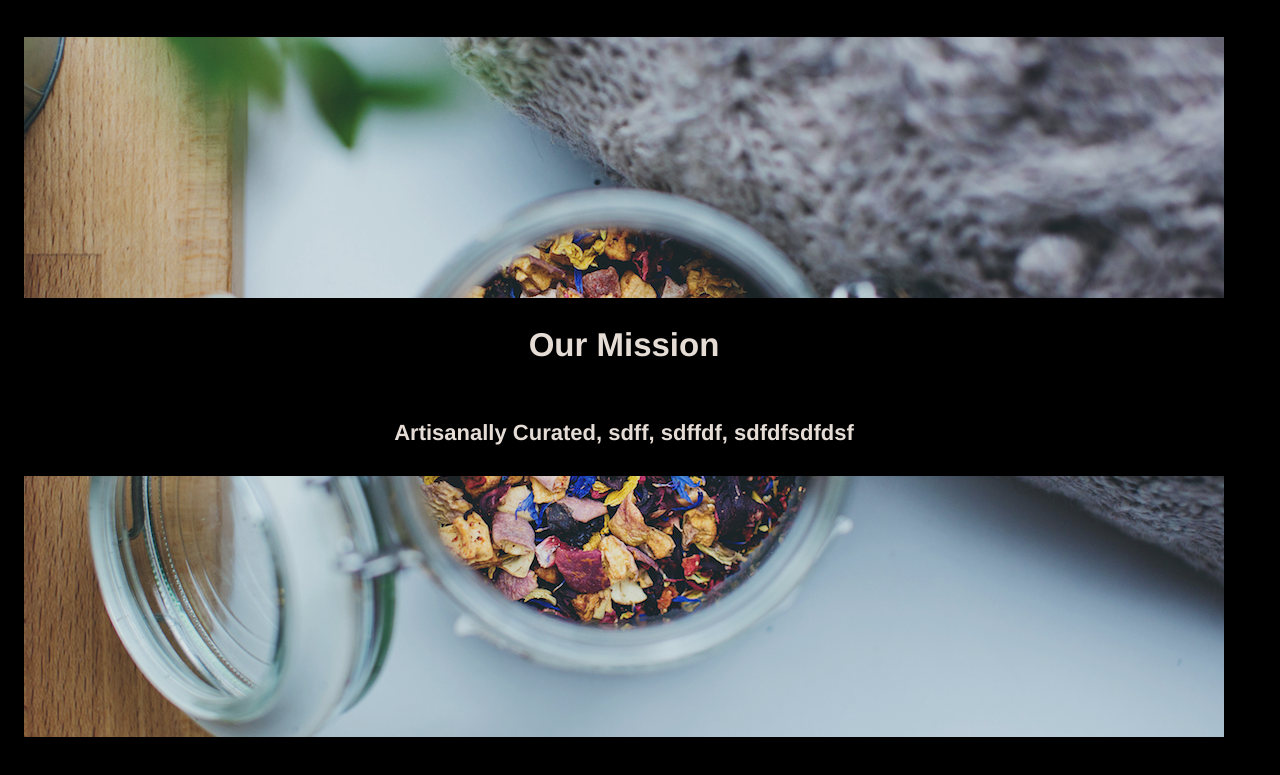
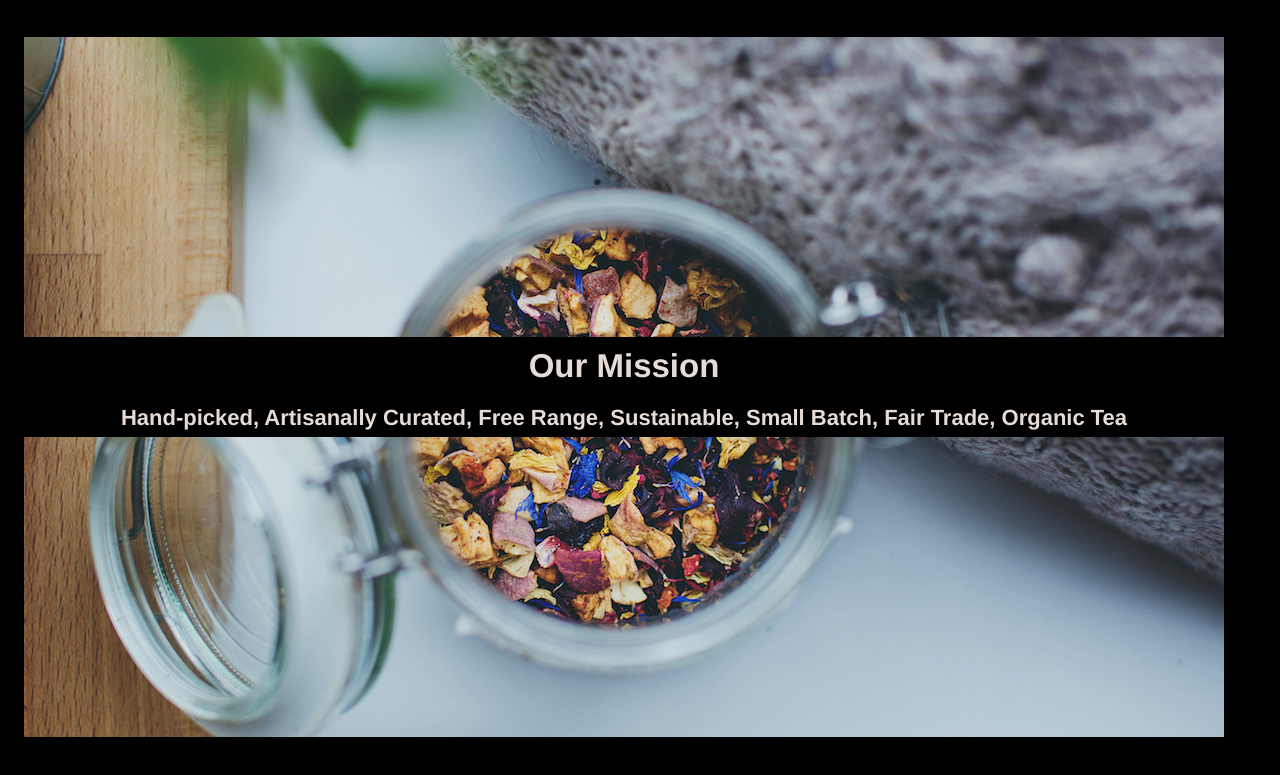
Before and after one commit to edplatz/TeaCozy, a plain HTML site: page index.html in a window 1280 px wide. Shown: the part 79-854 px from the top of the page. Drawn offline with Linux system fonts and the light colour scheme.

Commit message:
Solve the Mission

```diff
--- a/index.html
+++ b/index.html
@@ -23,8 +23,10 @@
   <div class="content">
     <div class="topcontainer">
       <div class="mission">
+  <!--      <span class = "headers">Our Mission</span>-->
+  <!--      <span class = "headers">Artisanally Curated, sdff, sdffdf, sdfdfsdfdsf</span>-->
         <h2>Our Mission</h2>
-        <h4>Artisanally Curated, sdff, sdffdf, sdfdfsdfdsf</h4>
+        <h4>Hand-picked, Artisanally Curated, Free Range, Sustainable, Small Batch, Fair Trade, Organic Tea</h4>
       </div>
     </div>
   </div>
--- a/resources/css/style.css
+++ b/resources/css/style.css
@@ -62,8 +62,23 @@ a {
    display: flex;
    flex-direction: column;
    align-items: center;
-   justify-content: center;
+   justify-content: space-between;
    width: 1200px;
-   /* height: 700px; */
+   height: 100px;
+ }
+ .mission .headers {
+   /* display: block; */
+ }
+  .mission h2 {
+   display: block;
+   margin-top: 10px;
+   margin-bottom: 10px;
+ }
+ .mission h4 {
+   display: block;
+   margin-top: 10px;
+   margin-bottom: 10px;
+   margin-left: 0;
+   margin-right: 0;
  }
 /* Universal Styles - News Stories */
```
